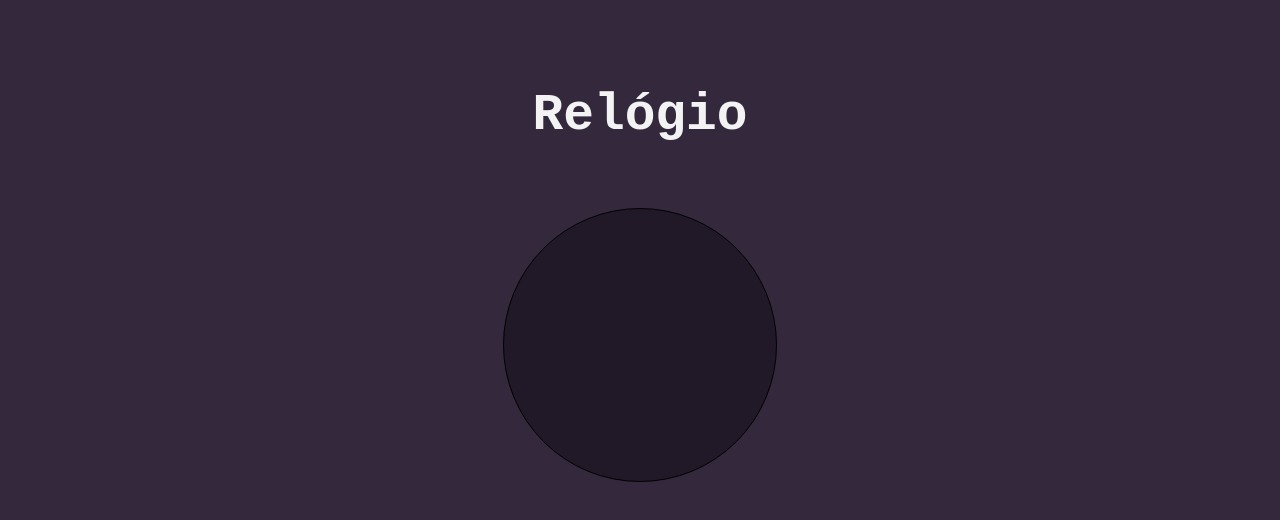
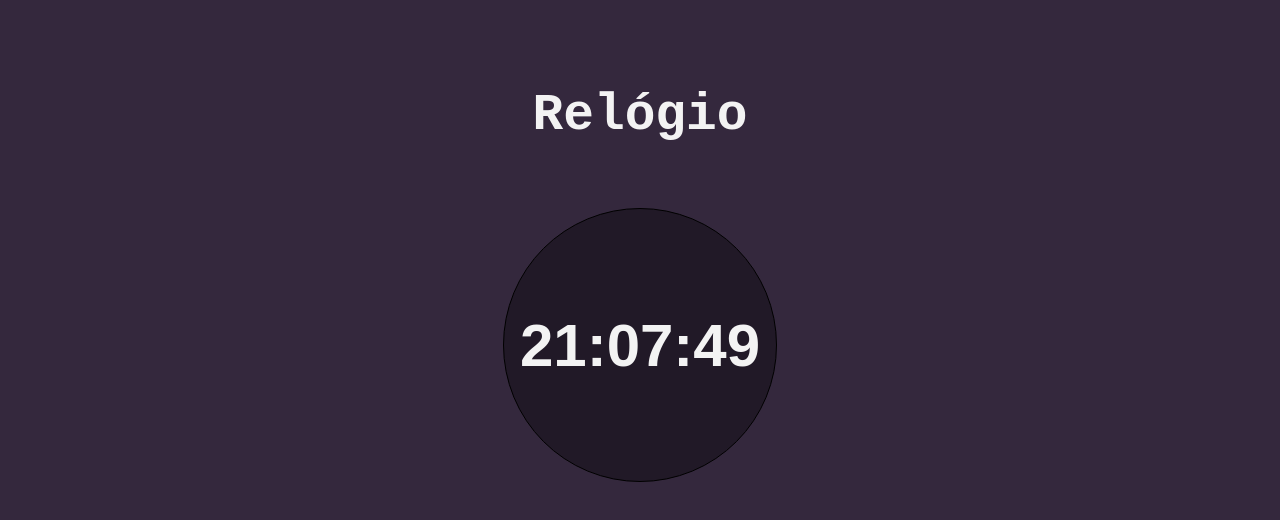
Before and after one commit to Edi-Santos/pomodoro-portfolio, a website: page index.html in a window 1280 px wide. Shown: the part 82-602 px from the top of the page. Drawn offline with Linux system fonts and the light colour scheme.

Commit message:
chore:(index.js): alterando caminho

```diff
--- a/index.html
+++ b/index.html
@@ -29,7 +29,7 @@
     </section>
   </main>
 
-  <script src="./script.js"></script>
+  <script src="./clock.js"></script>
 
   <!--
     Menção ao criador do ícone usado na linha 8.
```
